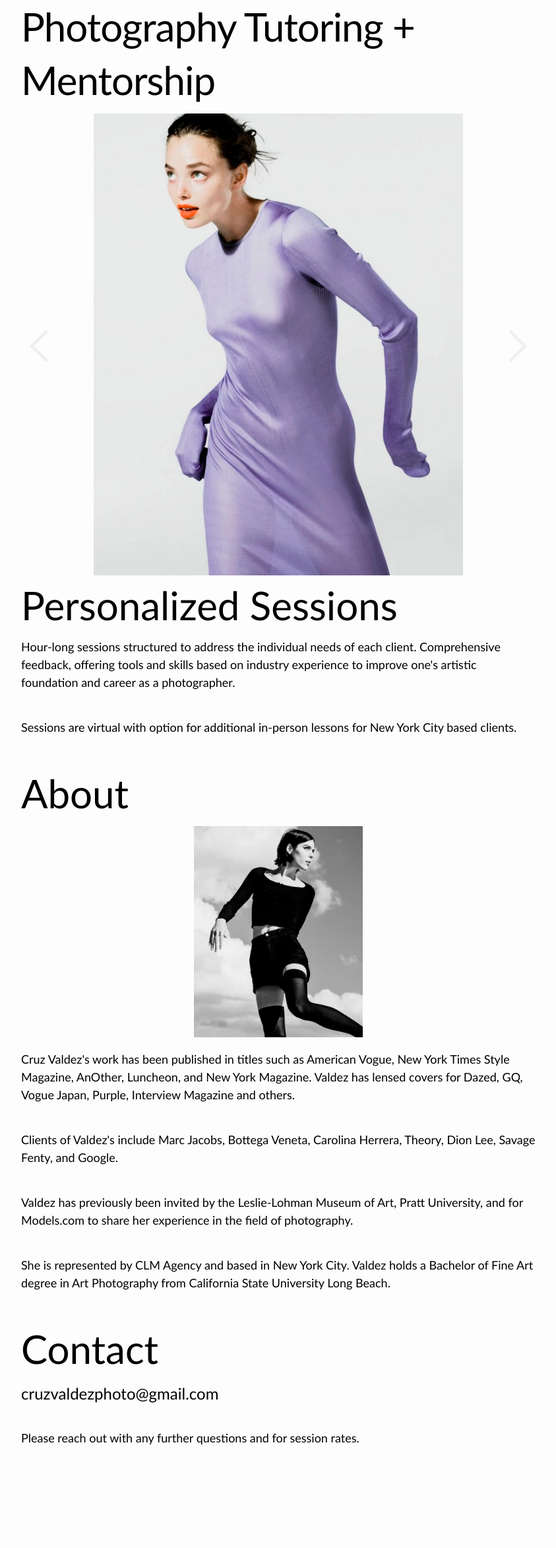
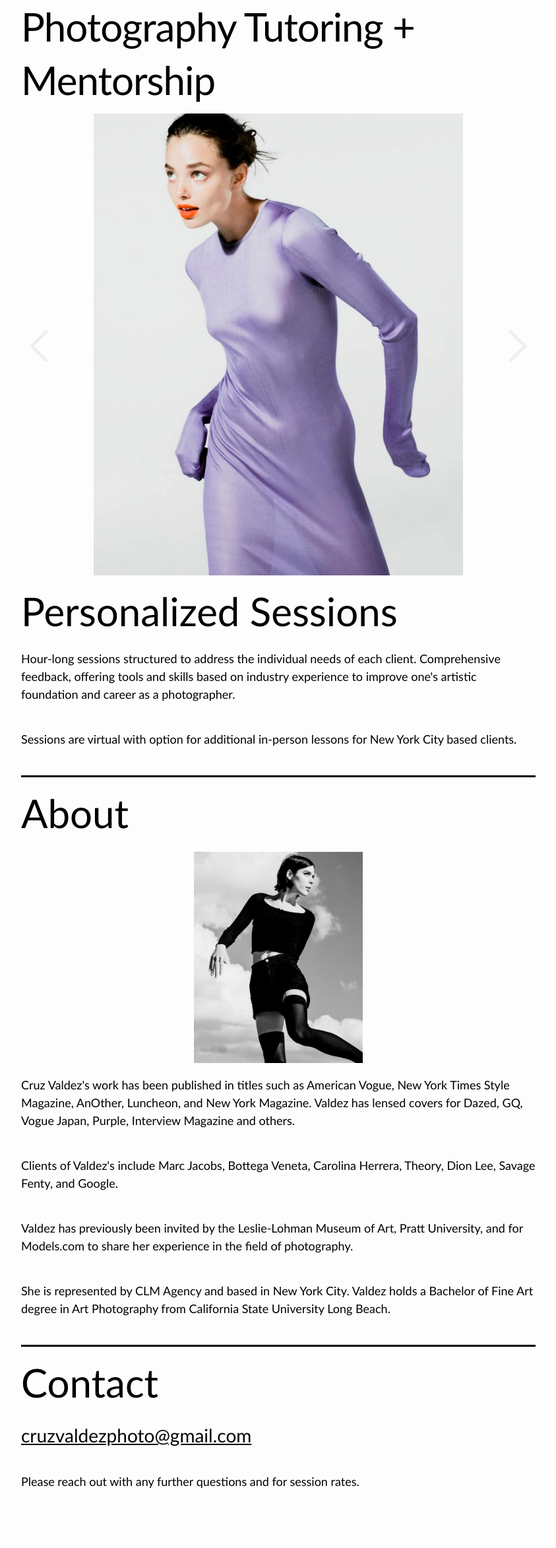
Before and after one commit to maybesheforgot/ccvtutor, a Jekyll site: the page built from index.markdown, in a window 1280 px wide. Shown: the whole page at 66% size, without its empty margins (218-1061 px from the left). Built offline with Jekyll 4.4.1, drawn with Linux system fonts in a browser that asks for light colours; before the commit the page ends 2280 px from its top, so only the background shows below that.

Commit message:
underline email and make it larger. playing with borders on sections.

```diff
--- a/_sass/minima/_base.scss
+++ b/_sass/minima/_base.scss
@@ -96,6 +96,7 @@ li {
 h1, h2, h3, h4, h5, h6 {
   font-weight: $base-font-weight;
   font-size: 60px;
+  line-height: 1.8em;
 }
 
 
--- a/_sass/minima/_layout.scss
+++ b/_sass/minima/_layout.scss
@@ -255,10 +255,20 @@
 }
 
 .tutoring {
+    border-bottom: 3px solid #000;
+    width: 100%;
 }
 
 .about {
+    width: 100%;
 }
 
 .contact {
+    border-top: 3px solid #000;
+    width: 100%;
 }
+
+.contact a, .contact a:hover, .contact a:active, .contact a:visited {
+    text-decoration: underline;
+    font-size: 28px;
+}
```
